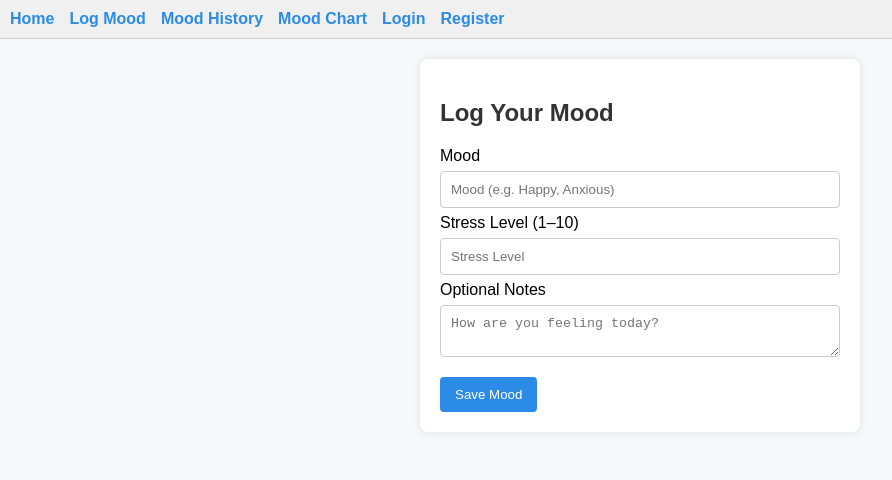
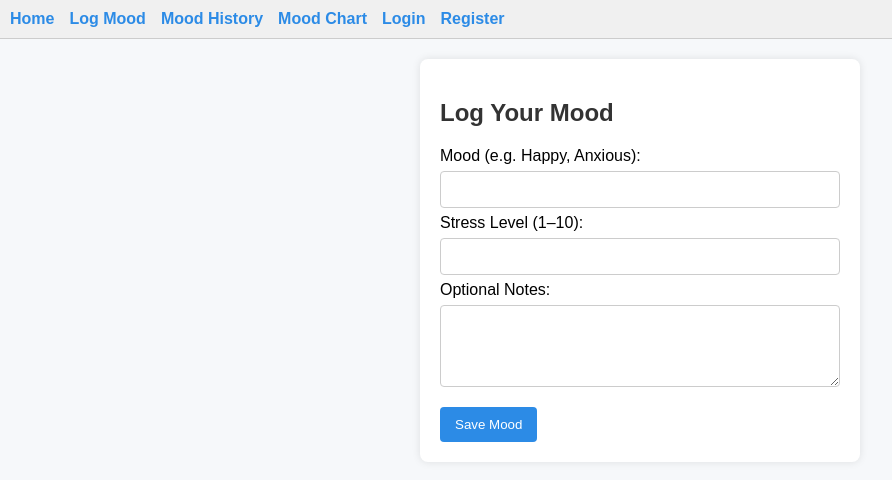
Before and after one commit to TimY90/mental-wellness-tracker, a React (Create React App) app in the folder client/: page /log-mood in a window 1280 px wide. Shown: the top 480 px of the page, without its empty margins (0-892 px from the left). Built offline with nearby package versions, Linux system fonts and the light colour scheme.

Commit message:
Add visible navbar banner for confirmation

```diff
--- a/client/src/pages/Login.js
+++ b/client/src/pages/Login.js
@@ -2,37 +2,31 @@ import React, { useState } from 'react';
 import axios from 'axios';
 import { useNavigate } from 'react-router-dom';
 
-// Dynamically set API URL depending on environment
+// Dynamically set API base URL depending on local or production
 const API_BASE_URL =
   window.location.hostname === 'localhost'
     ? 'http://localhost:5000'
     : 'https://mental-wellness-tracker-r6kn.onrender.com';
 
-// Login component for authenticating users
 function Login() {
-  const [form, setForm] = useState({ email: '', password: '' }); // State for form input
-  const navigate = useNavigate(); // Navigation hook for redirecting after login
+  const [form, setForm] = useState({ email: '', password: '' });
+  const navigate = useNavigate();
 
-  // Handle input changes and update form state
+  // Update state as user types
   const handleChange = (e) => {
     setForm({ ...form, [e.target.name]: e.target.value });
   };
 
-  // Handle form submission
+  // Submit credentials to API
   const handleSubmit = async (e) => {
     e.preventDefault();
 
     try {
-      // Make POST request to login endpoint
       const res = await axios.post(`${API_BASE_URL}/api/auth/login`, form);
-
-      // Store JWT token in local storage
       localStorage.setItem('token', res.data.token);
-
       alert('Login successful!');
-      navigate('/log-mood'); // Redirect to mood form page
+      navigate('/log-mood');
     } catch (err) {
-      // Display error to user if login fails
       const msg = err?.response?.data?.message || err.message;
       alert(`Login failed: ${msg}`);
       console.error('Login error:', err);
@@ -43,33 +37,28 @@ function Login() {
     <form onSubmit={handleSubmit} aria-label="Login Form">
       <h2>Login</h2>
 
-      {/* Email field */}
-      <label htmlFor="email">Email Address</label><br />
+      {/* Email input with accessible label */}
+      <label htmlFor="email">Email:</label><br />
       <input
         id="email"
         type="email"
         name="email"
-        placeholder="Email"
         value={form.email}
         onChange={handleChange}
         required
-        aria-required="true"
       /><br />
 
-      {/* Password field */}
-      <label htmlFor="password">Password</label><br />
+      {/* Password input with accessible label */}
+      <label htmlFor="password">Password:</label><br />
       <input
         id="password"
         type="password"
         name="password"
-        placeholder="Password"
         value={form.password}
         onChange={handleChange}
         required
-        aria-required="true"
       /><br />
 
-      {/* Submit button */}
       <button type="submit">Login</button>
     </form>
   );
--- a/client/src/pages/MoodForm.js
+++ b/client/src/pages/MoodForm.js
@@ -1,34 +1,34 @@
 import React, { useState } from 'react';
 import axios from 'axios';
-import { useNavigate } from 'react-router-dom'; // For redirection after form submission
+import { useNavigate } from 'react-router-dom';
 
-// MoodForm component allows users to log their mood, stress level, and notes
+// Mood submission form component
 function MoodForm() {
+  // State for form fields
   const [form, setForm] = useState({
     mood: '',
     stressLevel: '',
     note: ''
   });
 
-  const navigate = useNavigate(); // Hook for redirecting to mood history
+  const navigate = useNavigate();
 
-  // Handle changes to form inputs
+  // Handle input field updates
   const handleChange = (e) => {
     setForm({ ...form, [e.target.name]: e.target.value });
   };
 
-  // Handle form submission
+  // Handle form submission to backend
   const handleSubmit = async (e) => {
     e.preventDefault();
 
-    // Get token from local storage to authorize request
     const token = localStorage.getItem('token');
-    if (!token) return alert('Please log in first.');
+    if (!token) {
+      alert('Please log in first.');
+      return;
+    }
 
     try {
-      console.log("Token being sent:", token); // Debug log
-
-      // Submit mood data to backend
       await axios.post(`${process.env.REACT_APP_API_BASE_URL}/api/mood/add`, form, {
         headers: {
           Authorization: `Bearer ${token}`
@@ -36,10 +36,11 @@ function MoodForm() {
       });
 
       alert('Mood saved!');
-      setForm({ mood: '', stressLevel: '', note: '' }); // Clear form
-      navigate('/mood-history'); // Redirect user to mood history
+      setForm({ mood: '', stressLevel: '', note: '' });
+
+      navigate('/mood-history'); // Redirect after successful submission
     } catch (err) {
-      console.error("Error saving mood:", err.response?.data || err.message);
+      console.error('Error saving mood:', err.response?.data || err.message);
       alert('Failed to save mood.');
     }
   };
@@ -48,42 +49,39 @@ function MoodForm() {
     <form onSubmit={handleSubmit} aria-label="Mood Logging Form">
       <h2>Log Your Mood</h2>
 
-      {/* Mood input */}
-      <label htmlFor="mood">Mood</label><br />
+      {/* Mood field with accessible label */}
+      <label htmlFor="mood">Mood (e.g. Happy, Anxious):</label><br />
       <input
         id="mood"
         type="text"
         name="mood"
-        placeholder="Mood (e.g. Happy, Anxious)"
         value={form.mood}
         onChange={handleChange}
         required
-        aria-required="true"
       /><br />
 
-      {/* Stress level input */}
-      <label htmlFor="stressLevel">Stress Level (1–10)</label><br />
+      {/* Stress level input with label and constraints */}
+      <label htmlFor="stressLevel">Stress Level (1–10):</label><br />
       <input
         id="stressLevel"
         type="number"
         name="stressLevel"
-        placeholder="Stress Level"
         value={form.stressLevel}
         onChange={handleChange}
-        required
         min="1"
         max="10"
-        aria-required="true"
+        required
       /><br />
 
-      {/* Optional note */}
-      <label htmlFor="note">Optional Notes</label><br />
+      {/* Optional note field with label */}
+      <label htmlFor="note">Optional Notes:</label><br />
       <textarea
         id="note"
         name="note"
-        placeholder="How are you feeling today?"
         value={form.note}
         onChange={handleChange}
+        rows="4"
+        cols="40"
       /><br />
 
       {/* Submit button */}
```
